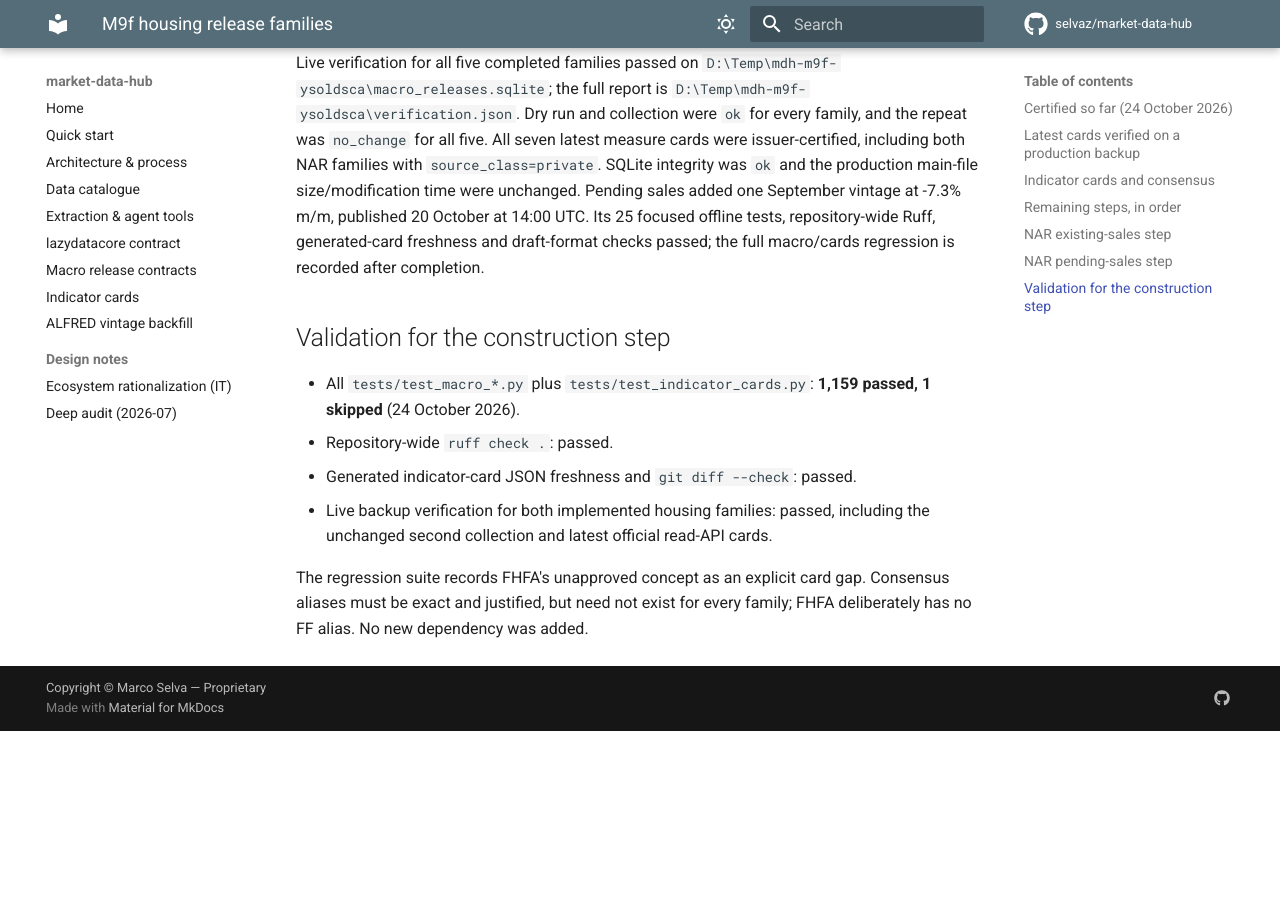
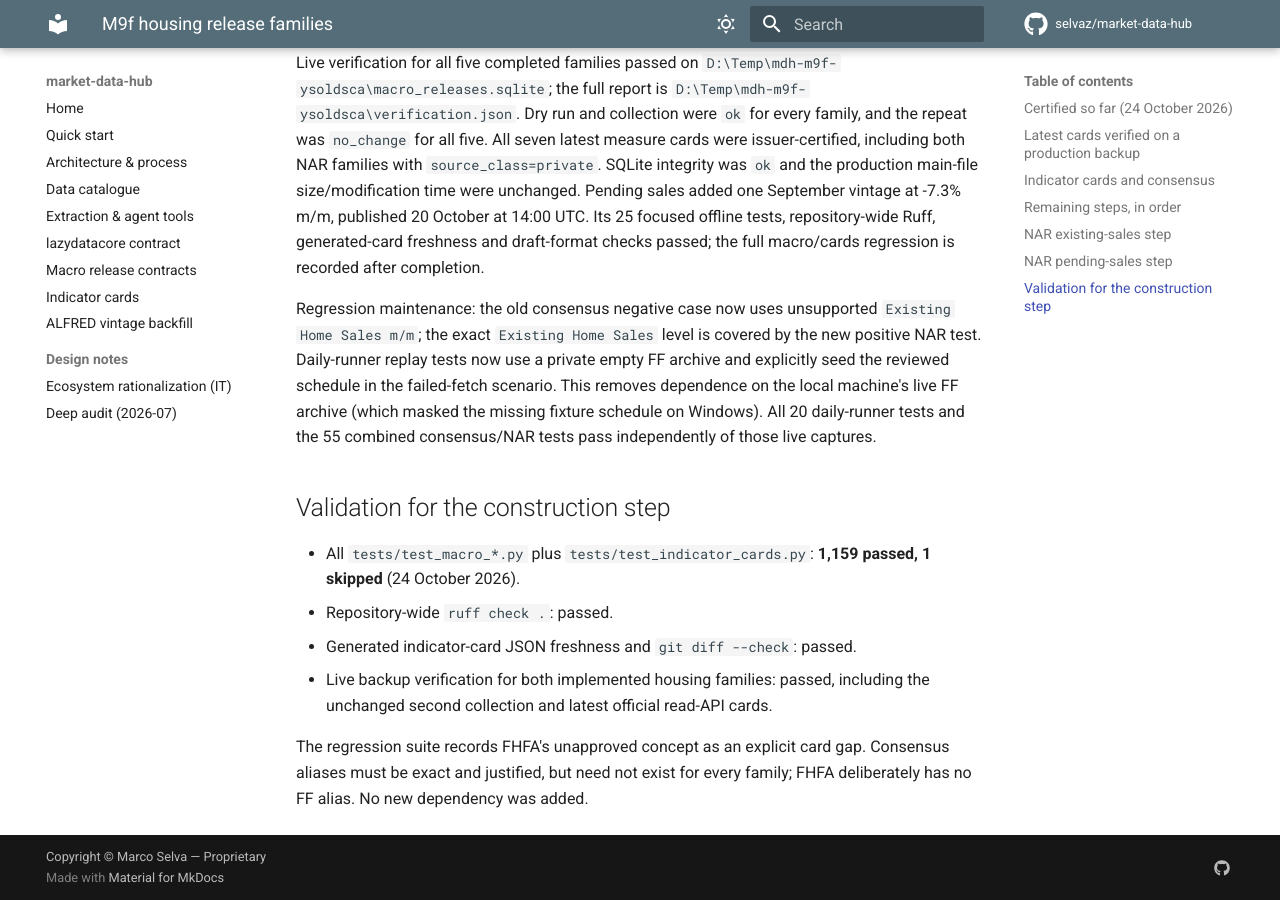
Before and after one commit to selvaz/market-data-hub, an MkDocs documentation site: the page built from docs/macro-housing.md, in a window 1280 px wide and 900 px high, scrolled down 5398 px. Built offline with MkDocs 1.6.1 and Material for MkDocs 9.7.7, drawn with Linux system fonts in a browser that asks for light colours; comment, search, counter and statistics services are not loaded; before the commit the page ends 6129 px from its top, so only the background shows below that.

Commit message:
M9f: update NAR consensus regression and isolate replay archives

```diff
--- a/docs/macro-housing.md
+++ b/docs/macro-housing.md
@@ -199,6 +199,14 @@ vintage at -7.3% m/m, published 20 October at 14:00 UTC. Its 25 focused offline
 tests, repository-wide Ruff, generated-card freshness and draft-format checks
 passed; the full macro/cards regression is recorded after completion.
 
+Regression maintenance: the old consensus negative case now uses unsupported
+`Existing Home Sales m/m`; the exact `Existing Home Sales` level is covered by
+the new positive NAR test. Daily-runner replay tests now use a private empty FF
+archive and explicitly seed the reviewed schedule in the failed-fetch scenario.
+This removes dependence on the local machine's live FF archive (which masked
+the missing fixture schedule on Windows). All 20 daily-runner tests and the
+55 combined consensus/NAR tests pass independently of those live captures.
+
 ## Validation for the construction step
 
 - All `tests/test_macro_*.py` plus `tests/test_indicator_cards.py`:
```
Also changed, not shown: 2 other files.
